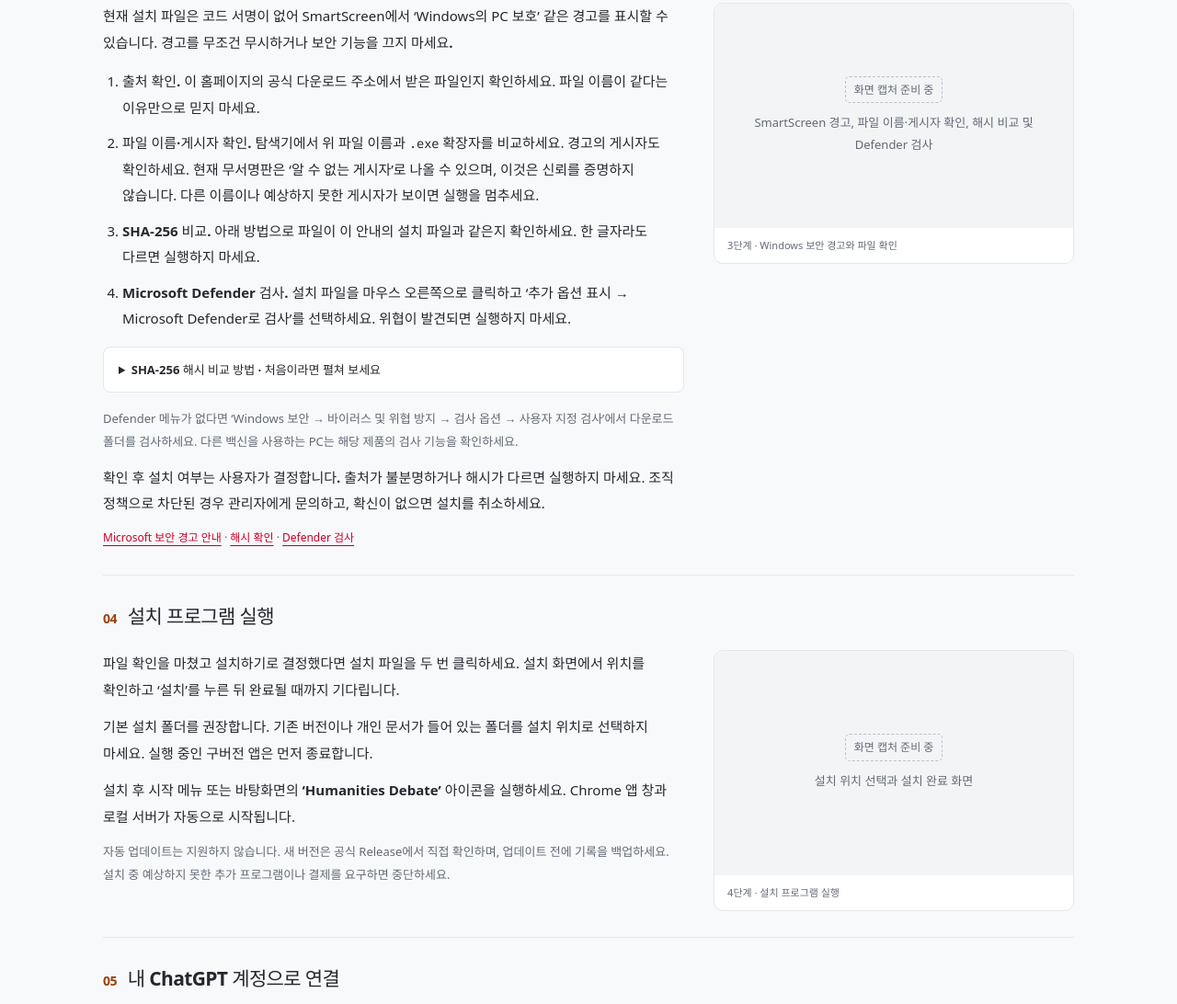
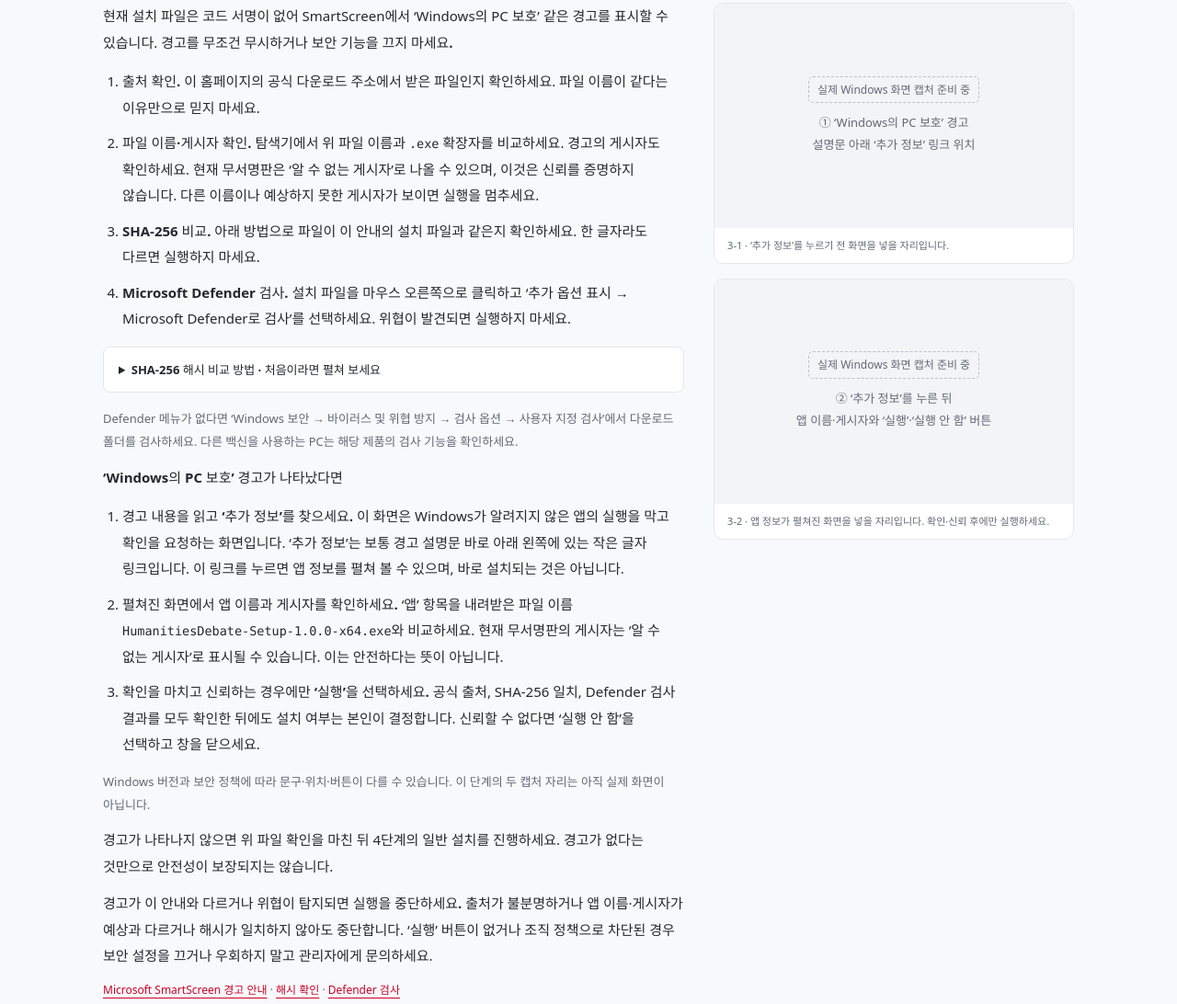
Before and after one commit to humanities-debate/humanities-debate.github.io, a plain HTML site: page guide.html in a window 1280 px wide. Shown: the part 1714-2806 px from the top of the page at 92% size. Drawn offline with Linux system fonts and the light colour scheme.

Commit message:
Publish verified static Humanities Debate website

```diff
--- a/guide.css
+++ b/guide.css
@@ -44,6 +44,7 @@
 .installation-guide code { font-family: Consolas, monospace; font-size: .9em; overflow-wrap: anywhere; }
 .guide-small-label { display: block; font-size: 12px; }
 .guide-hash { display: block; margin: 6px 0 12px; padding: 10px; background: var(--color-subtle); border-radius: 6px; word-break: break-all; user-select: all; }
+.guide-captures { display: grid; gap: 16px; min-width: 0; }
 .guide-screenshot { min-width: 0; margin: 0; border: 1px solid var(--color-border); border-radius: 10px; background: var(--color-surface); overflow: hidden; }
 .guide-screenshot-placeholder { display: flex; flex-direction: column; justify-content: center; align-items: center; gap: 10px; min-height: 200px; aspect-ratio: 16 / 10; padding: 24px; text-align: center; background: var(--color-subtle); color: var(--color-muted); }
 .guide-screenshot-placeholder > span { font-size: 12px; border: 1px dashed var(--color-border-hover); border-radius: 5px; padding: 4px 9px; }
--- a/guide.html
+++ b/guide.html
@@ -75,13 +75,26 @@
 <strong class="guide-small-label">v1.0.0 설치 파일의 SHA-256</strong><code class="guide-hash">be453654462e1e94f86e7cfd5bc177ef05324c923fc4a59a4dd6299e011ae0f0</code><p class="guide-note">이 값은 위 파일 하나에만 해당합니다. 버전이나 파일이 바뀌면 새 해시가 필요합니다. 해시 일치는 파일의 동일성을 확인할 뿐, 안전성을 보장하지 않습니다. 비교할 값의 출처도 신뢰할 수 있어야 합니다.</p>
 </details>
 <p class="guide-note">Defender 메뉴가 없다면 ‘Windows 보안 → 바이러스 및 위협 방지 → 검사 옵션 → 사용자 지정 검사’에서 다운로드 폴더를 검사하세요. 다른 백신을 사용하는 PC는 해당 제품의 검사 기능을 확인하세요.</p>
-<p><strong>확인 후 설치 여부는 사용자가 결정합니다.</strong> 출처가 불분명하거나 해시가 다르면 실행하지 마세요. 조직 정책으로 차단된 경우 관리자에게 문의하고, 확신이 없으면 설치를 취소하세요.</p>
-<p class="guide-source"><a href="https://support.microsoft.com/en-us/windows/security/windows-security/app-browser-control-in-the-windows-security-app" target="_blank" rel="noopener noreferrer">Microsoft 보안 경고 안내<span class="guide-sr-only"> (새 창)</span></a> · <a href="https://learn.microsoft.com/en-us/powershell/module/microsoft.powershell.utility/get-filehash" target="_blank" rel="noopener noreferrer">해시 확인<span class="guide-sr-only"> (새 창)</span></a> · <a href="https://support.microsoft.com/en-us/windows/experience/scan-an-item-with-windows-security" target="_blank" rel="noopener noreferrer">Defender 검사<span class="guide-sr-only"> (새 창)</span></a></p>
+<p><strong>‘Windows의 PC 보호’ 경고가 나타났다면</strong></p>
+<ol class="guide-checklist" id="smartscreen-steps"><li><strong>경고 내용을 읽고 ‘추가 정보’를 찾으세요.</strong> 이 화면은 Windows가 알려지지 않은 앱의 실행을 막고 확인을 요청하는 화면입니다. ‘추가 정보’는 보통 경고 설명문 바로 아래 왼쪽에 있는 작은 글자 링크입니다. 이 링크를 누르면 앱 정보를 펼쳐 볼 수 있으며, 바로 설치되는 것은 아닙니다.</li>
+<li><strong>펼쳐진 화면에서 앱 이름과 게시자를 확인하세요.</strong> ‘앱’ 항목을 내려받은 파일 이름 <code>HumanitiesDebate-Setup-1.0.0-x64.exe</code>와 비교하세요. 현재 무서명판의 게시자는 ‘알 수 없는 게시자’로 표시될 수 있습니다. 이는 안전하다는 뜻이 아닙니다.</li>
+<li><strong>확인을 마치고 신뢰하는 경우에만 ‘실행’을 선택하세요.</strong> 공식 출처, SHA-256 일치, Defender 검사 결과를 모두 확인한 뒤에도 설치 여부는 본인이 결정합니다. 신뢰할 수 없다면 ‘실행 안 함’을 선택하고 창을 닫으세요.</li>
+</ol>
+<p class="guide-note">Windows 버전과 보안 정책에 따라 문구·위치·버튼이 다를 수 있습니다. 이 단계의 두 캡처 자리는 아직 실제 화면이 아닙니다.</p>
+<p><strong>경고가 나타나지 않으면</strong> 위 파일 확인을 마친 뒤 4단계의 일반 설치를 진행하세요. 경고가 없다는 것만으로 안전성이 보장되지는 않습니다.</p>
+<p><strong>경고가 이 안내와 다르거나 위협이 탐지되면 실행을 중단하세요.</strong> 출처가 불분명하거나 앱 이름·게시자가 예상과 다르거나 해시가 일치하지 않아도 중단합니다. ‘실행’ 버튼이 없거나 조직 정책으로 차단된 경우 보안 설정을 끄거나 우회하지 말고 관리자에게 문의하세요.</p>
+<p class="guide-source"><a href="https://learn.microsoft.com/en-us/windows/apps/package-and-deploy/smartscreen-reputation" target="_blank" rel="noopener noreferrer">Microsoft SmartScreen 경고 안내<span class="guide-sr-only"> (새 창)</span></a> · <a href="https://learn.microsoft.com/en-us/powershell/module/microsoft.powershell.utility/get-filehash" target="_blank" rel="noopener noreferrer">해시 확인<span class="guide-sr-only"> (새 창)</span></a> · <a href="https://support.microsoft.com/en-us/windows/experience/scan-an-item-with-windows-security" target="_blank" rel="noopener noreferrer">Defender 검사<span class="guide-sr-only"> (새 창)</span></a></p>
 </div>
-<figure id="capture-security" class="guide-screenshot" aria-label="3단계 화면 캡처"><div class="guide-screenshot-placeholder"><span>화면 캡처 준비 중</span><p>SmartScreen 경고, 파일 이름·게시자 확인, 해시 비교 및 Defender 검사</p>
+<div class="guide-captures" aria-label="Windows 보안 경고 캡처 예정 위치">
+<figure id="capture-security" class="guide-screenshot" aria-label="PC 보호 경고 실제 캡처 준비 중"><div class="guide-screenshot-placeholder"><span>실제 Windows 화면 캡처 준비 중</span><p>① ‘Windows의 PC 보호’ 경고<br>설명문 아래 ‘추가 정보’ 링크 위치</p>
 </div>
-<figcaption>3단계 · Windows 보안 경고와 파일 확인</figcaption>
+<figcaption>3-1 · ‘추가 정보’를 누르기 전 화면을 넣을 자리입니다.</figcaption>
 </figure>
+<figure id="capture-security-details" class="guide-screenshot" aria-label="앱 이름과 게시자 실제 캡처 준비 중"><div class="guide-screenshot-placeholder"><span>실제 Windows 화면 캡처 준비 중</span><p>② ‘추가 정보’를 누른 뒤<br>앱 이름·게시자와 ‘실행’·‘실행 안 함’ 버튼</p>
+</div>
+<figcaption>3-2 · 앱 정보가 펼쳐진 화면을 넣을 자리입니다. 확인·신뢰 후에만 실행하세요.</figcaption>
+</figure>
+</div>
 </div>
 </li>
 <li id="step-install"><h2><span class="guide-step-number" aria-hidden="true">04</span>설치 프로그램 실행</h2>
```
